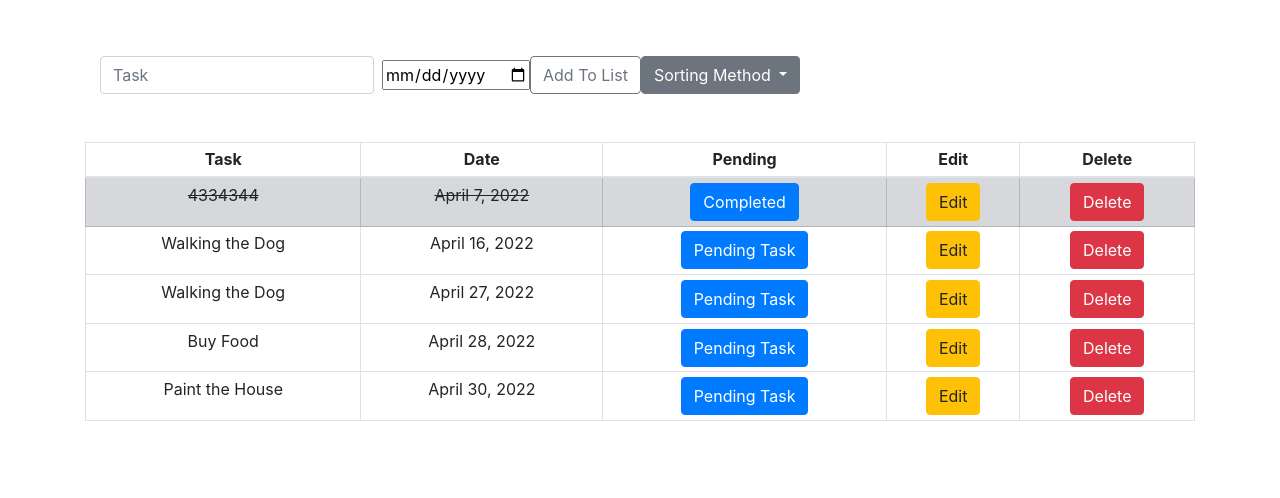
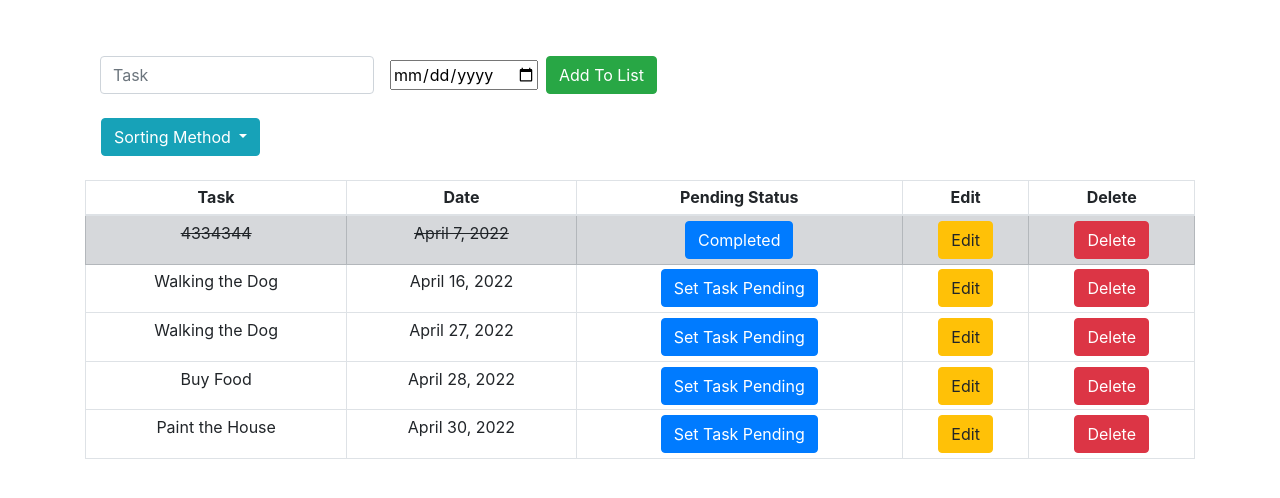
Before and after one commit to Saif-Alhail/assignment1, a Django app: page / in a window 1280 px wide. Shown: the part 56-554 px from the top of the page. Run offline with Django 4.2, Linux system fonts and the light colour scheme; data comes from the database, SQL or seed files in the repository; both versions use the stored data as it was after the commit.

Commit message:
updates html

```diff
--- a/worklist_app/templates/home.html
+++ b/worklist_app/templates/home.html
@@ -20,11 +20,14 @@
             <form class="form-inline my-2 my-lg-0" method="POST" action="{% url 'add' %}">
             {% csrf_token %}
               <input class="form-control mr-sm-2" type="search" placeholder="Task" aria-label="Search" name="item">
-              <input name="date" value="{{feedback.dateSubmitted|date:'d/m/Y'}}" type="date">
+              <input class = "mx-2" name="date" value="{{feedback.dateSubmitted|date:'d/m/Y'}}" type="date">
 
-              <button class="btn btn-outline-secondary my-2 my-sm-0" type="submit">Add To List</button>
+              <button class="btn btn-success my-2 my-sm-0" type="submit">Add To List</button>
+
+            </form>
+        </div><br>
         <div class="dropdown">
-                <button class="btn btn-secondary dropdown-toggle" type="button" id="dropdownMenuButton" data-toggle="dropdown" aria-haspopup="true" aria-expanded="false">
+            <button class="btn btn-info dropdown-toggle mx-3" type="button" id="dropdownMenuButton" data-toggle="dropdown" aria-haspopup="true" aria-expanded="false">
               Sorting Method
             </button>
             <div class="dropdown-menu" aria-labelledby="dropdownMenuButton">
@@ -33,10 +36,7 @@
               <a class="dropdown-item" href="{% url 'sort_descending'%}">Descending</a>
               <a class="dropdown-item" href="{% url 'sort_pending'%}">Pending</a>
             </div>
-              </div>
-            </form>
           </div><br>
-        <br>
         {% if all_items %}
         <div class="table-responsive">
             <table class="table table-sm table-bordered">
@@ -44,7 +44,7 @@
                     <tr>
                     <th class="text-center" scope="col">Task</th>
                     <th class="text-center" scope="col">Date</th>
-                    <th class="text-center" scope="col">Pending</th>
+                    <th class="text-center" scope="col">Pending Status</th>
                     <th class="text-center" scope="col">Edit</th>
                     <th class="text-center" scope="col">Delete</th>
                     </tr>
@@ -63,7 +63,7 @@
                     <tr>
                             <td class="text-center">{{ thing.item }}</td>
                             <td class="text-center">{{ thing.date }}</td>
-                            <td class="text-center"><a class="btn btn-primary" href="{% url 'cross_off' thing.id %}">Pending Task</a></td>
+                            <td class="text-center"><a class="btn btn-primary" href="{% url 'cross_off' thing.id %}">Set Task Pending</a></td>
                             <td class="text-center"><a class="btn btn-warning" href="{% url 'edit' thing.id %}">Edit</a></td>
                             <td class="text-center"><a class="btn btn-danger" href="{% url 'delete' thing.id %}">Delete</a></td>
                         </tr>
```
Also changed, not shown: db.sqlite3, 2 other files. Lines whose indentation alone changed are shown as unchanged.
